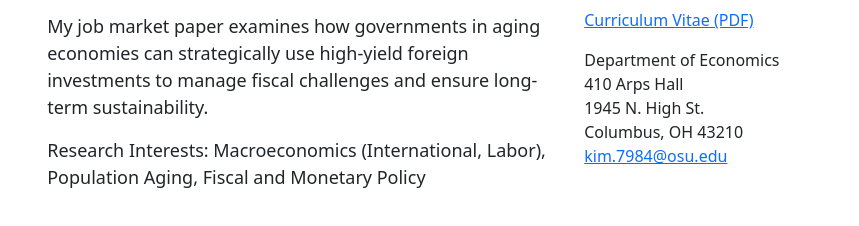
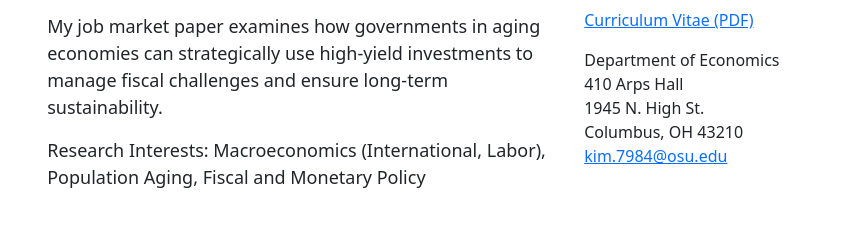
Before and after one commit to sangdongkim505/sangdongkim505.github.io, a plain HTML site: page index.html in a window 1280 px wide. Shown: the part 196-422 px from the top of the page, without its empty margins (206-1065 px from the left). Drawn offline with nearby package versions, Linux system fonts and the light colour scheme.

Commit message:
Add files via upload

```diff
--- a/index.html
+++ b/index.html
@@ -57,7 +57,7 @@
               <p>  </p>
               <p>Welcome! </p>
               <p>I'm a PhD candidate in Economics at <a href="https://economics.osu.edu/" class="link-secondary link-offset-2 link-underline-opacity-25 link-underline-opacity-100-hover" target="_blank">The Ohio State University.</a> </p>
-              <p>My job market paper examines how governments in aging economies can strategically use high-yield foreign investments to manage fiscal challenges and ensure long-term sustainability. </p>
+              <p>My job market paper examines how governments in aging economies can strategically use high-yield investments to manage fiscal challenges and ensure long-term sustainability. </p>
               <p> </p>
               <p> Research Interests: Macroeconomics (International, Labor), Population Aging, Fiscal and Monetary Policy </p>
               </div>
```
